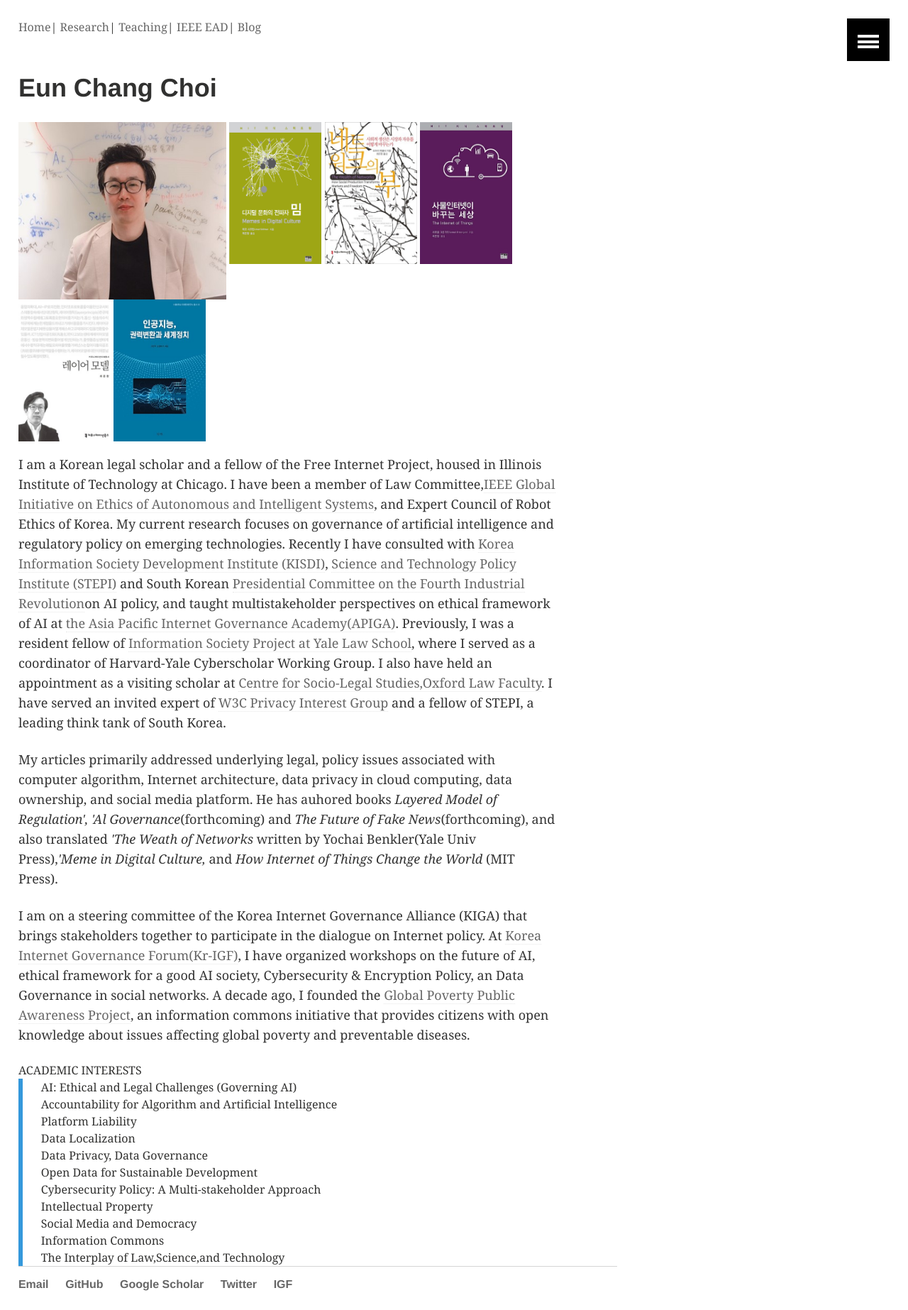
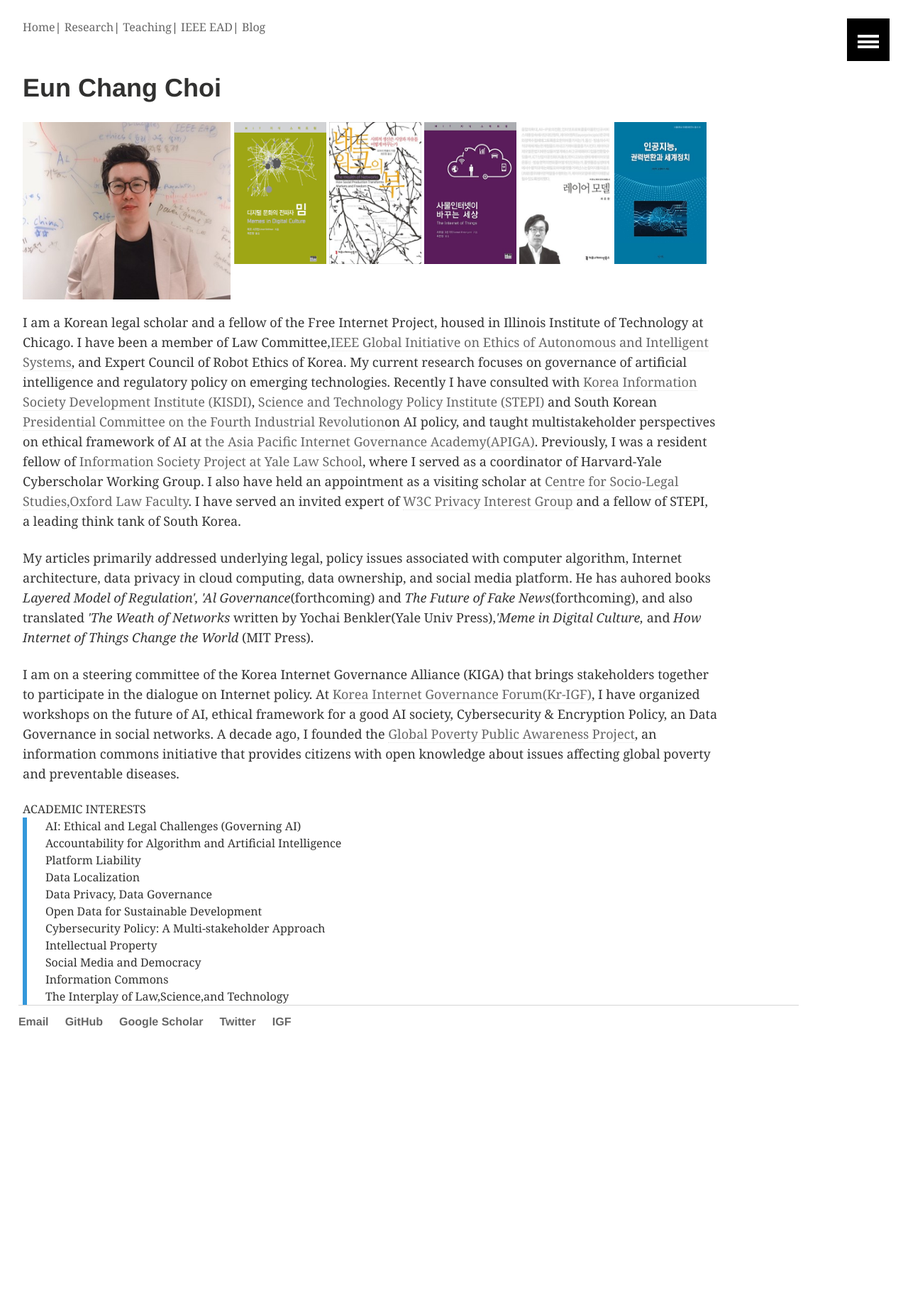
Before and after one commit to eunchangchoi/eunchangchoi.github.io, a Jekyll site: the page built from index.md, in a window 1280 px wide. Shown: the whole page at 71% size. Built offline with Jekyll 4.4.1, drawn with Linux system fonts in a browser that asks for light colours; after the commit the page ends 1476 px from its top, so only the background shows below that.

Commit message:
Update main.scss

```diff
--- a/css/main.scss
+++ b/css/main.scss
@@ -1,7 +1,7 @@
 ---
 sitemap: false
 ---
-body { margin: 60px auto; width: 70%; }
+body { margin: 60px auto; width: 90%; }
 
 /*
  *
@@ -69,4 +69,4 @@ nav ul li, footer ul li { display: inline; margin-right: 20px; }
 .menu_{
 	text-decoration:none;
 }
-footer { border-top: 1px solid #d5d5d5; font-size: .8em; }
+footer { border-top: 1px solid #d5d5d5; font-size: .7em; }
```
